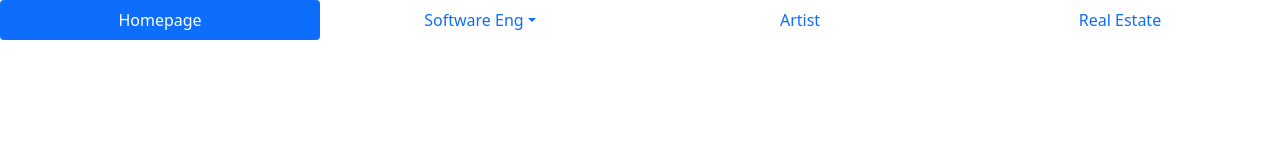
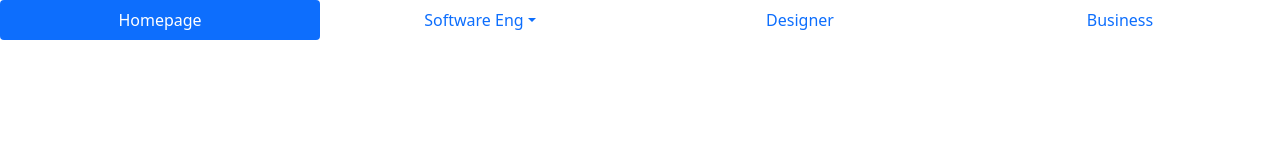
Before and after one commit to GvDev7/Portfolio, a React (Create React App) app in the folder Homepage/homepage/: page / in a window 1280 px wide. Shown: the top 160 px of the page. Built offline with nearby package versions, Linux system fonts and the light colour scheme.

Commit message:
Created the functions for the main pages that will be accessable on the website and connected the navigation to the pages

```diff
--- a/Homepage/homepage/package.json
+++ b/Homepage/homepage/package.json
@@ -8,6 +8,7 @@
     "@testing-library/user-event": "^12.8.3",
     "react": "^17.0.2",
     "react-dom": "^17.0.2",
+    "react-router-dom": "^6.0.2",
     "react-scripts": "4.0.3",
     "web-vitals": "^1.1.2"
   },
--- a/Homepage/homepage/src/App.js
+++ b/Homepage/homepage/src/App.js
@@ -1,12 +1,11 @@
 import './App.css';
 import 'bootstrap/dist/css/bootstrap.min.css';
-import Navigation from './components/Nav';
-
+import Homepage from './pages/Homepage';
 
 function App() {
   return (
     <div className="App">
-      <Navigation/>
+      <Homepage/>
     </div>
   );
 }
--- a/Homepage/homepage/src/components/Nav.js
+++ b/Homepage/homepage/src/components/Nav.js
@@ -15,10 +15,10 @@ const Navigation = (props) => {
                 <NavDropdown.Item eventKey="4.4">Projects</NavDropdown.Item>
             </NavDropdown>
             <Nav.Item>
-                <Nav.Link eventKey="link-1">Artist</Nav.Link>
+                <Nav.Link eventKey="link-1">Designer</Nav.Link>
             </Nav.Item>
             <Nav.Item>
-                <Nav.Link eventKey="link-2">Real Estate</Nav.Link>
+                <Nav.Link eventKey="link-2">Business</Nav.Link>
             </Nav.Item>
         </Nav>
     )
--- a/Homepage/homepage/src/pages/Homepage.js
+++ b/Homepage/homepage/src/pages/Homepage.js
@@ -0,0 +1,13 @@
+import React from "react";
+import Navigation from "../components/Nav";
+
+
+const Homepage = () => {
+    return (
+        <div>
+            <Navigation/>
+        </div>
+    )
+}
+
+export default Homepage;
```
Also changed, not shown: Homepage/homepage/src/pages/Artist.js (+13 -0 lines), Homepage/homepage/src/pages/RealEstate.js (+13 -0 lines), Homepage/homepage/src/pages/SoftEng.js (+13 -0 lines), Homepage/homepage/src/router.js (added, +9 -0 lines), Homepage/homepage/src/pages/departments/currSolutions.js (added), Homepage/homepage/src/pages/departments/fasPressure.js (added), 1 other file (tests, documents, lock files or other folders).
